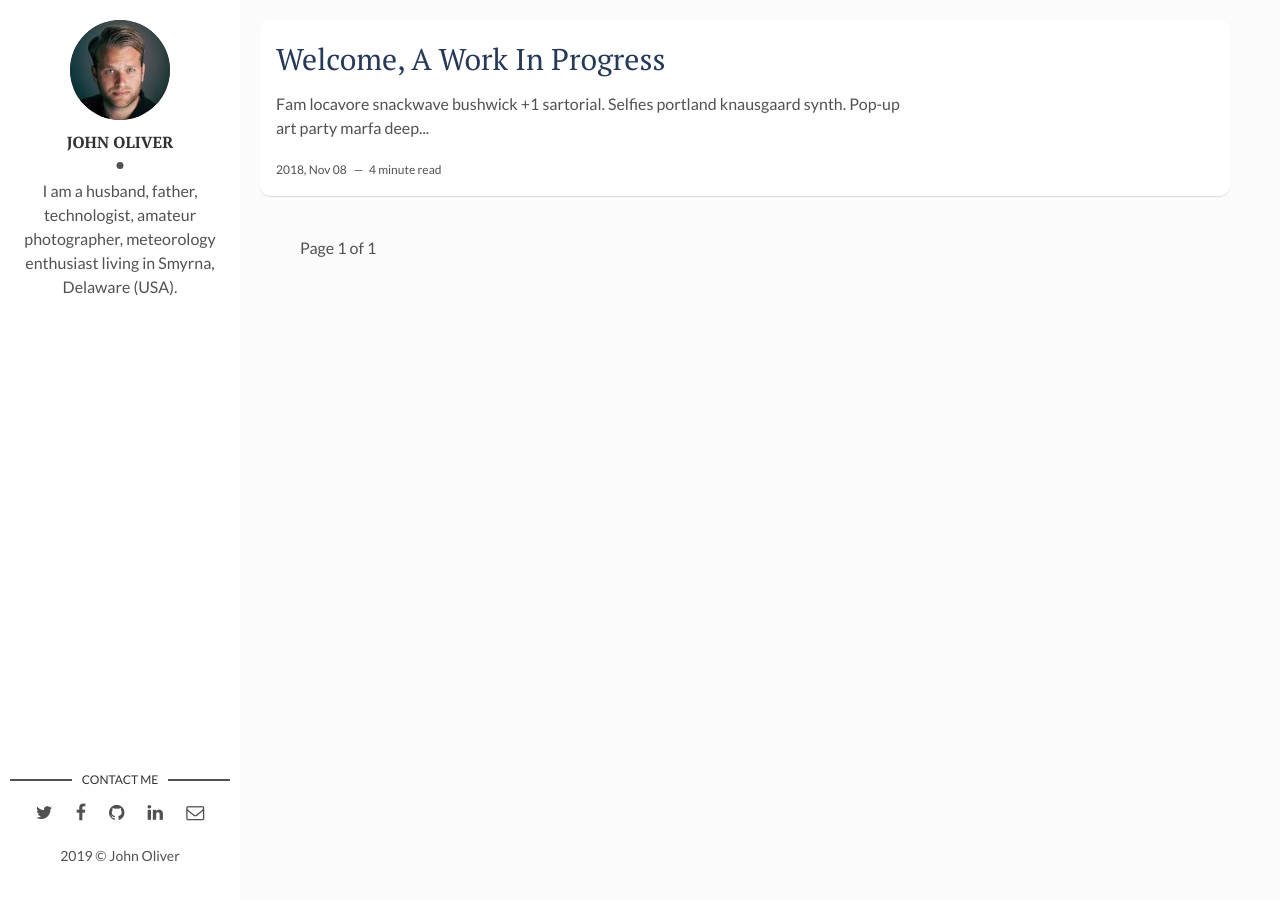
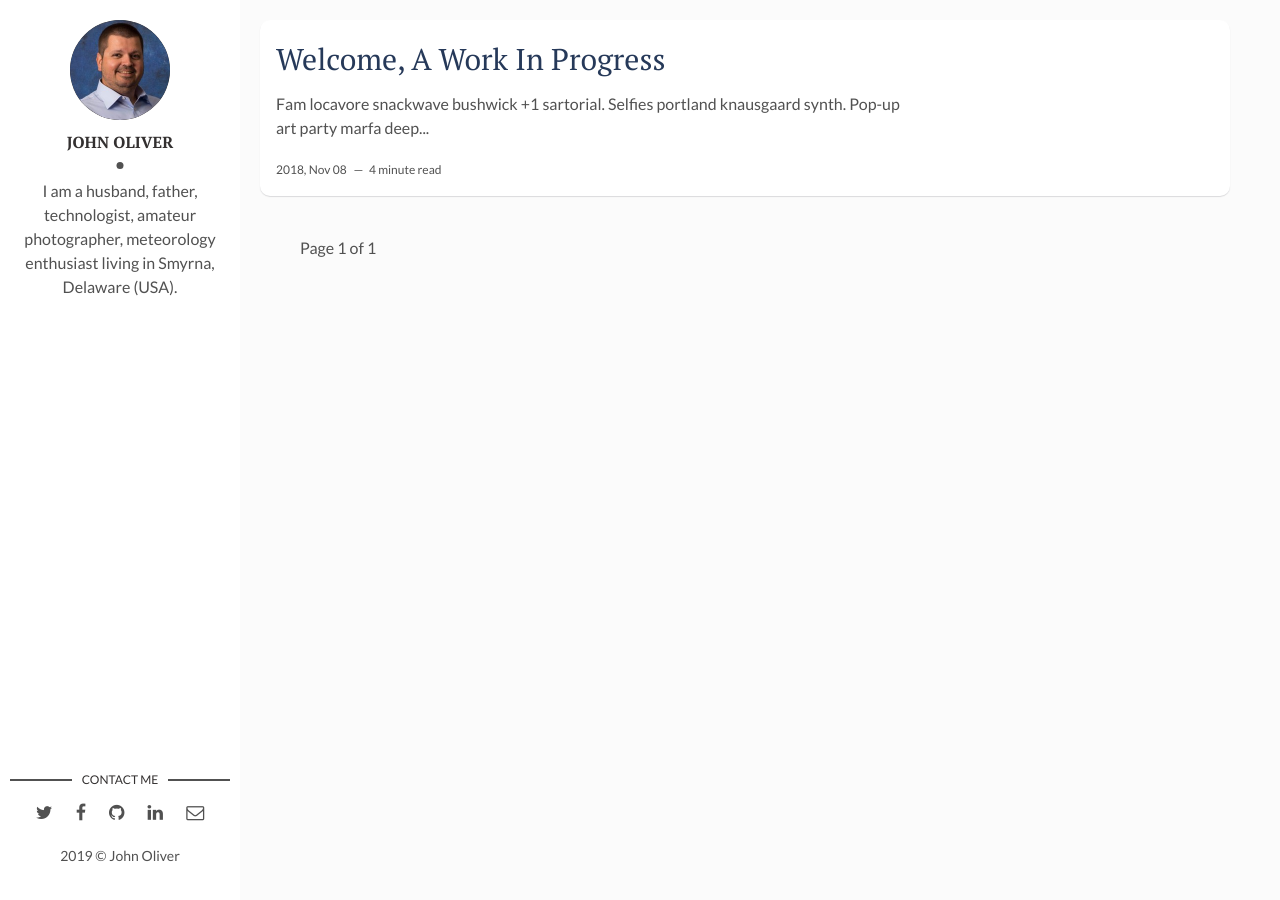
Before and after one commit to joliver3/joliver3.github.io, a Jekyll site: the page built from index.html, in a window 1280 px wide. Built offline with Jekyll 4.4.1, drawn with Linux system fonts in a browser that asks for light colours; the list of posts is cut into pages by our own code.

Commit message:
Update _config.yml

```diff
--- a/_config.yml
+++ b/_config.yml
@@ -10,7 +10,7 @@
 
 # Author Settings
 author: John Oliver # add your name
-author-img: david-freeman.jpg # add your photo
+author-img: john-oliver.jpg # add your photo
 about-author: I am a husband, father, technologist, amateur photographer, meteorology enthusiast living in Smyrna, Delaware (USA). # add description
 social-twitter: johnoliver3 # add your Twitter handle
 social-facebook: # add your Facebook handle
```
